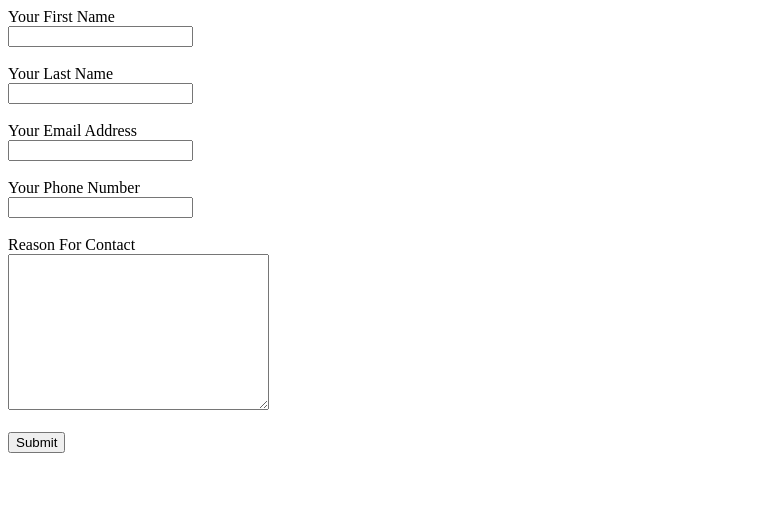
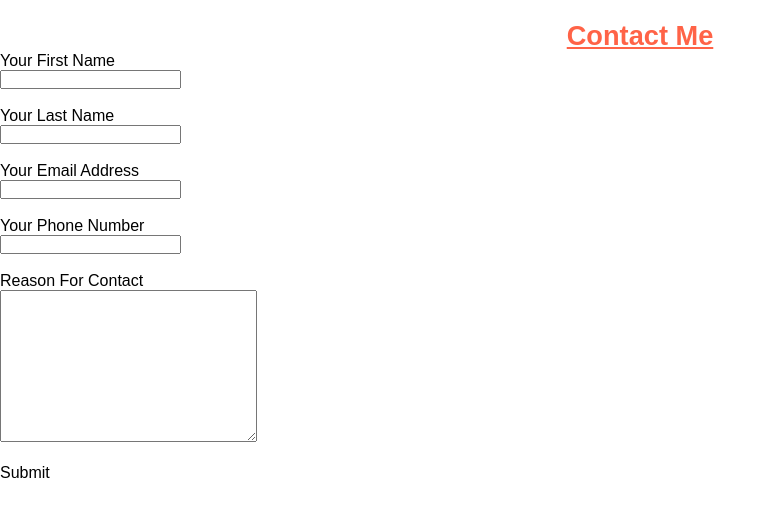
Before and after one commit to dannydcode/htmlform, a plain HTML site: page form.html in a window 1280 px wide. Shown: the whole page, without its empty margins (0-777 px from the left). Drawn offline with Linux system fonts and the light colour scheme.

Commit message:
add style to the form

```diff
--- a/form.html
+++ b/form.html
@@ -5,9 +5,11 @@
     <meta charset="UTF-8">
     <meta name="viewport" content="width=device-width, initial-scale=1.0">
     <title>classwork</title>
+    <link rel="stylesheet" href="style.css">
 </head>
 
 <body>
+    <h1>Contact Me</h1>
     <form action="">
         <div class="firstinput">
             <label for="your first name"> Your First Name </label><br>
@@ -35,7 +37,7 @@
             <textarea name="reason for contact" cols="30" rows="10"></textarea>
         </div>
         <br>
-        <button type="button">Submit</button>
+        <a href="#">Submit</a>
     </form>
 </body>
 
--- /dev/null
+++ b/style.css
@@ -0,0 +1,33 @@
+* {
+    margin: 0;
+    padding: 0;
+    box-sizing: border-box;
+}
+
+html, body {
+    height: 100%;
+    font-family: Arial, sans-serif;
+    font-size: '62.5%';
+}
+
+h1 {
+    text-align: center;
+    color: tomato;
+    text-decoration: underline;
+    margin-top: 20px;
+    text-transform: capitalize;
+    font-size: 1.7rem;
+}
+
+a:link, a:visited {
+    text-decoration: none;
+    color: black;
+}
+
+a:hover, a:active {
+    color: tomato;
+    font-weight: bold;
+    background-color: rgb(10, 30, 48);
+    padding: 15px 7px;
+    border-radius: 05px;
+}
```
Also changed, not shown: table.html (+2 -1 lines).
